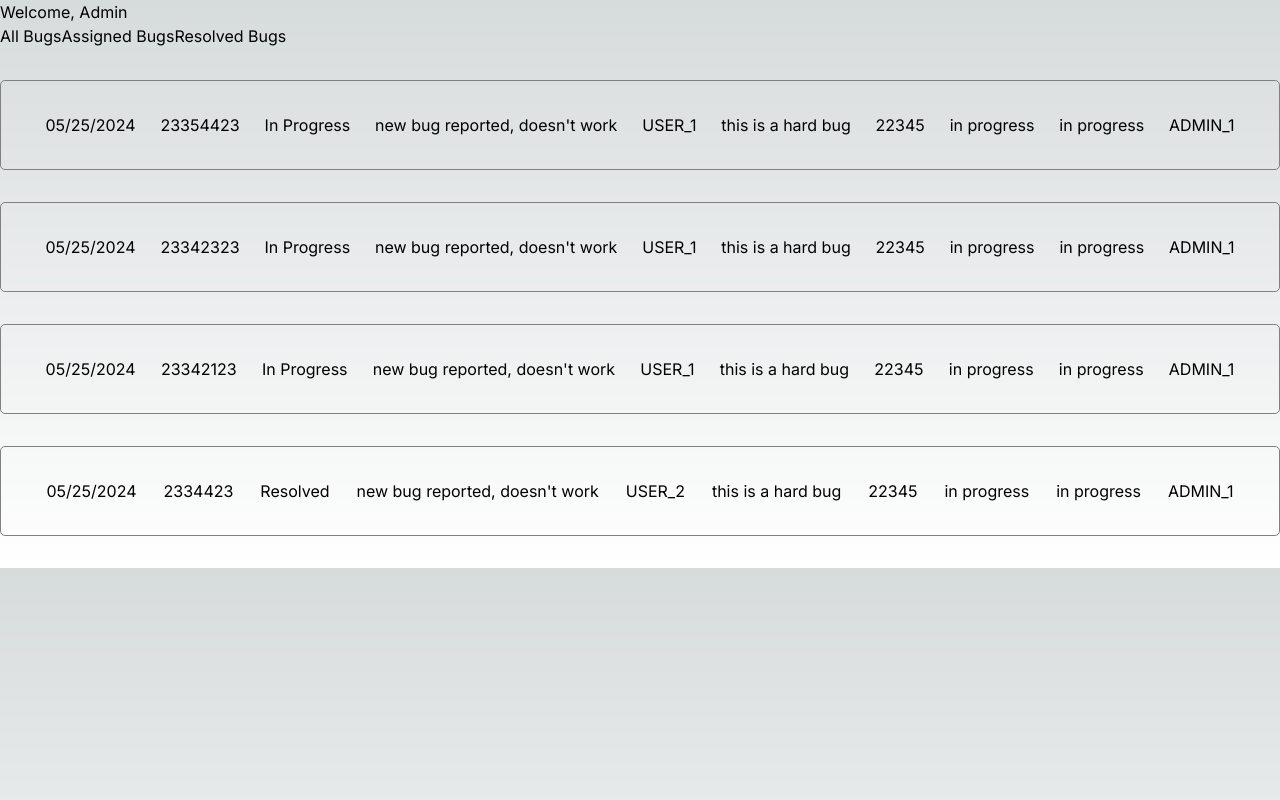
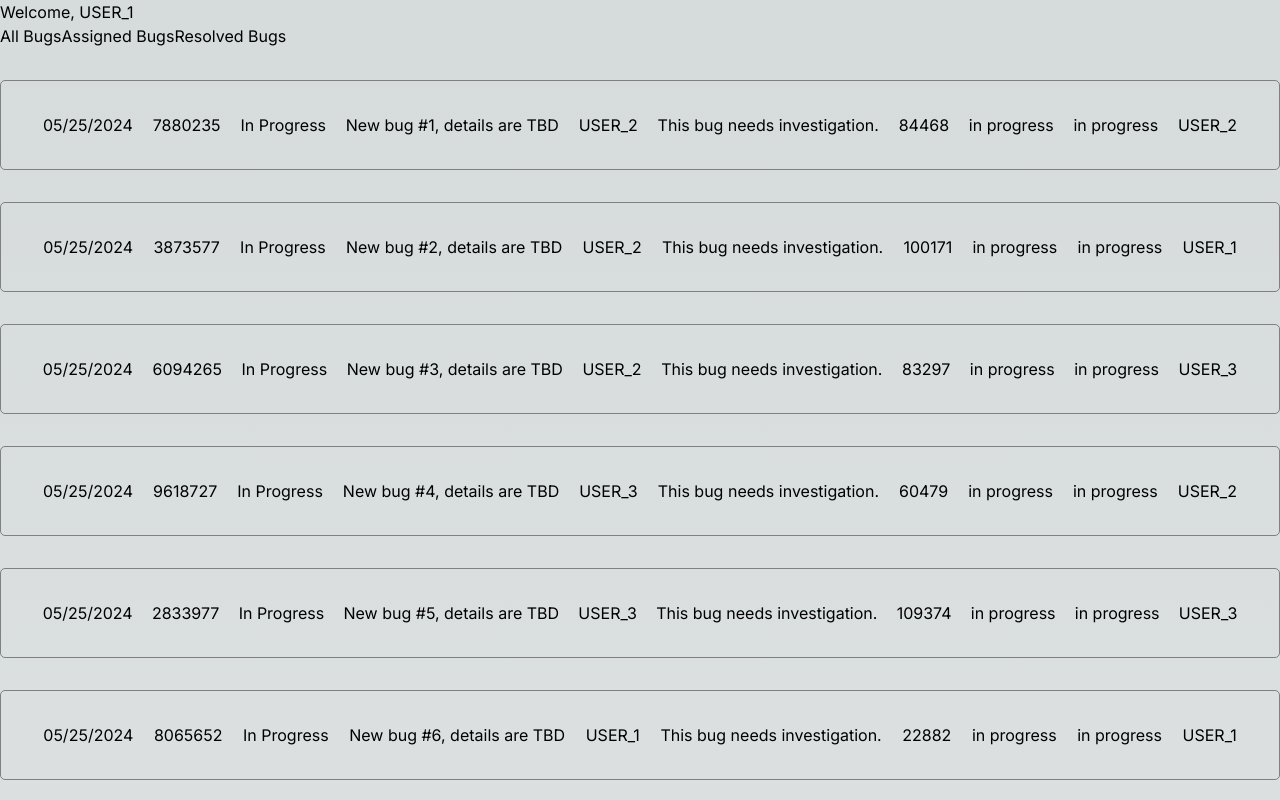
Before and after one commit to daiglewilliam13/bug-tracker, a Next.js app: page /dashboard in a window 1280 px wide. Shown: the top 800 px of the page. Built offline with nearby package versions, Linux system fonts and the light colour scheme.

Commit message:
seed bug database

```diff
--- a/src/app/dashboard/page.tsx
+++ b/src/app/dashboard/page.tsx
@@ -55,6 +55,28 @@ let currentUser = {
   userName: 'USER_1'
 }
 
+function generateBugData(numBugs: number) {
+  const bugs = [];
+  const creators = ["USER_1", "USER_2", "USER_3"];
+
+  for (let i = 0; i < numBugs; i++) {
+    bugs.push({
+      created: "05/25/2024",
+      description: `New bug #${i+1}, details are TBD`,
+      assignedTo: creators[Math.floor(Math.random() * creators.length)],
+      status: "In Progress",
+      comments: "This bug needs investigation.",
+      pullReqNum: Math.floor(Math.random() * 100000) + 10000,
+      id: Math.floor(Math.random() * 10000000),
+      resolvedBy: "in progress",
+      resolvedDate: "in progress",
+      createdBy: creators[Math.floor(Math.random() * creators.length)],
+    });
+  }
+
+  return bugs;
+}
+
 
 import '@/app/styles/main.css';
 import { BugCard } from "@/components/bugCard";
@@ -66,8 +88,10 @@ export default function Page() {
   const changeFilter = (filter:string) => {
       setFilter(filter);
   }
+  let fakeBugData = generateBugData(50);
+  console.log(fakeBugData)
   let map = [];
-  let mappedBugs = dummyData.map((bug) => {
+  let mappedBugs = fakeBugData.map((bug) => {
     if (filter=='all') {
       return <BugCard bug={bug} key={bug.id} />
     } else if (filter=='assigned' && bug.assignedTo==currentUser.userName){
@@ -82,7 +106,7 @@ export default function Page() {
     <>
       <div>
         <div>
-          <h1>Welcome, Admin</h1>
+          <h1>Welcome, {currentUser.userName}</h1>
         </div>
         <div>
           <button onClick={()=> setFilter('all')}>All Bugs</button>
```
